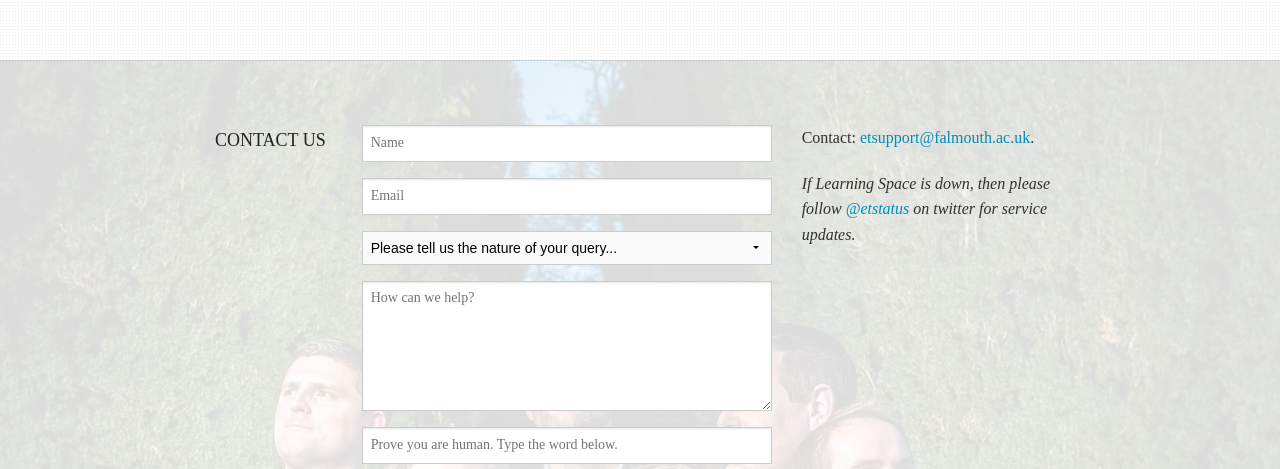
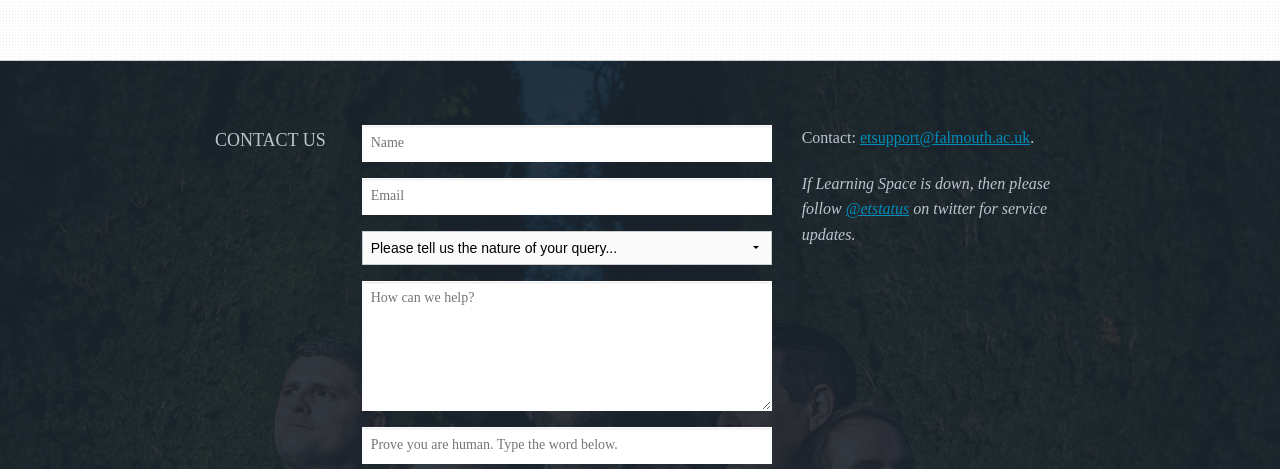
Before and after one commit to ucfalmouth/ETpage, a website: page index.html in a window 1280 px wide. Shown: the part 1607-2076 px from the top of the page. Drawn offline with Linux system fonts and the light colour scheme.

Commit message:
Updated footers

```diff
--- a/scss/app.scss
+++ b/scss/app.scss
@@ -125,6 +125,14 @@ p{
     font-weight: 400;
 }
 
+a{
+    text-decoration: underline;
+}
+
+input[type="text"], input[type="password"], input[type="date"], input[type="datetime"], input[type="datetime-local"], input[type="month"], input[type="week"], input[type="email"], input[type="number"], input[type="search"], input[type="tel"], input[type="time"], input[type="url"], textarea {
+    border: 1px solid white;
+}
+
 
 .nav-wrapper{
     width: 100%;
@@ -136,6 +144,11 @@ p{
     //@include grid-row();
     @extend %gridrow;
     @include x-rem(padding, 2 20px 2 20px);
+
+    a{
+    text-decoration: none;
+}
+
 }
 
 .nav__brand{
@@ -593,7 +606,9 @@ p{
 .section-contact-wrapper{
     width: 100%;
     @extend %section-padding;
-    background: #fff url(../img/team-et-faded.png) center -100px;
+    background: #fff url(../img/team-et-dark.jpg) center -100px;
+    border-bottom: 1px solid #212E3C;
+
 }
 
 .section-contact{
@@ -608,6 +623,16 @@ p{
             width: 100%;
 
         }
+    }
+
+     p{
+        color: #BCC5CF;
+
+    }
+
+     h5{
+        color: #BCC5CF;
+
     }
 }
 
@@ -745,6 +770,8 @@ color: white;
         font-family: $logotype;
         color: white;
     }
+
+
 }
 
 .mobile-footer{
```
Also changed, not shown: img/team-et-dark.jpg (added), stylesheets/app.css, 2 other files.
